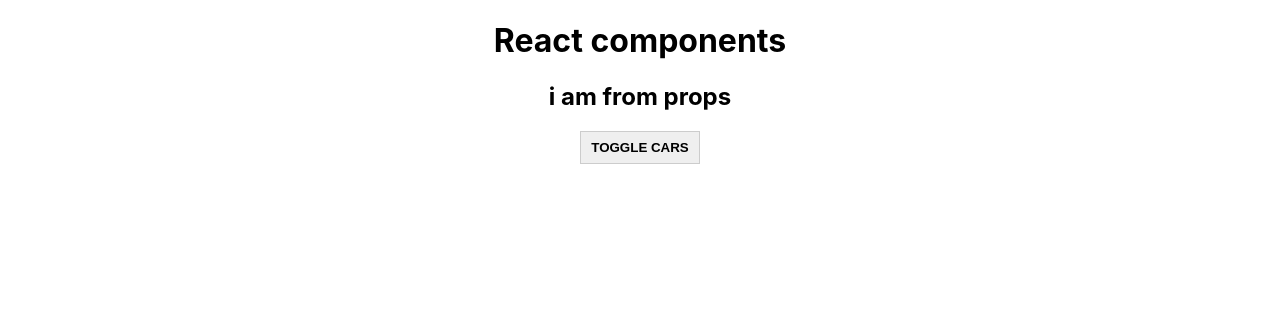
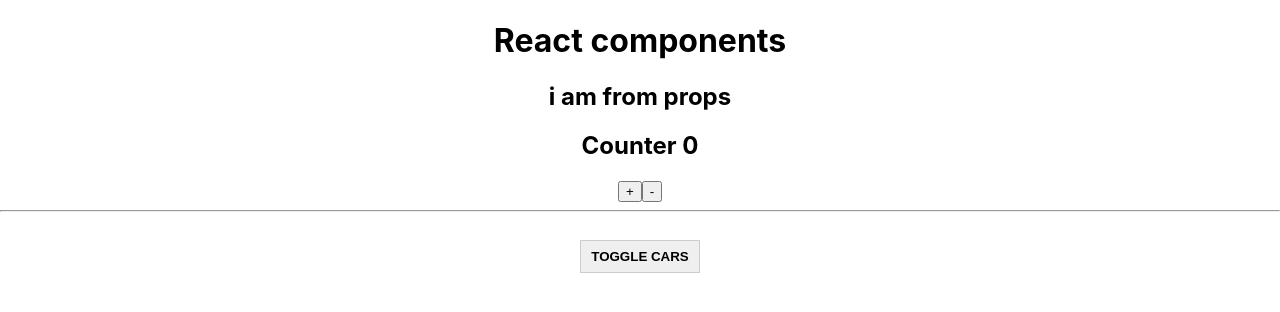
Before and after one commit to pkonnov/AnotherReact, a React app: page / in a window 1280 px wide. Shown: the top 312 px of the page. Built offline with nearby package versions, Linux system fonts and the light colour scheme.

Commit message:
fragments part1

```diff
--- a/src/App.js
+++ b/src/App.js
@@ -2,6 +2,7 @@
 import './App.scss'
 import Car from './Car/Car'
 import ErrorBoundary from './ErrorBoundary/ErrorBoundary'
+import Counter from './Counter/Counter'
 
 
 class App extends Component {
@@ -12,8 +13,8 @@
     this.state = {
       cars: [
         {name:'Volvo', year: 2018},
-        {name:'Mazda', year: 2014},
-        {name:'Auidi', year: 2010},
+        // {name:'Mazda', year: 2014},
+        // {name:'Auidi', year: 2010},
       ],
       pageTitle: 'React components',
       showCars: false
@@ -78,7 +79,10 @@
           <h1>{this.state.pageTitle}</h1>
           <h2>{this.props.title}</h2>
 
+          <Counter />
+          <hr/>
           <button
+            style={{marginTop:20}}
             className={'AppButton'}
             onClick={this.toggleCarsHandler}
             >Toggle Cars</button>
--- a/src/Car/Car.js
+++ b/src/Car/Car.js
@@ -38,9 +38,9 @@
   render(){
       console.log('car render')
 
-      if(Math.random() > 0.7){
-        throw new Error('Car random failed')
-      } // emulation error
+      // if(Math.random() > 0.7){
+      //   throw new Error('Car random failed')
+      // } // emulation error
 
       const inputClasses = [classes.input]
       if (this.props.name !== ''){
--- /dev/null
+++ b/src/Counter/Counter.js
@@ -0,0 +1,28 @@
+import React, {Component} from 'react'
+
+export default class Counter extends Component{
+  state = {
+    counter:0
+  }
+
+  addCounter = () => {
+    this.setState({
+      counter: this.state.counter + 1
+    })
+  }
+
+  render(){
+    // return (
+    //   <div>
+    //     <h2>Counter {this.state.counter}</h2>
+    //     <button onClick={this.addCounter}>+</button>
+    //     <button onClick={() => this.setState({counter:this.state.counter -1})}>-</button>
+    //   </div>
+    // )
+    return [ // react 16+
+        <h2 key={'0'}>Counter {this.state.counter}</h2>,
+        <button key={'1'} onClick={this.addCounter}>+</button>,
+        <button key={'2'} onClick={() => this.setState({counter:this.state.counter -1})}>-</button>,
+    ]
+  }
+}
```
